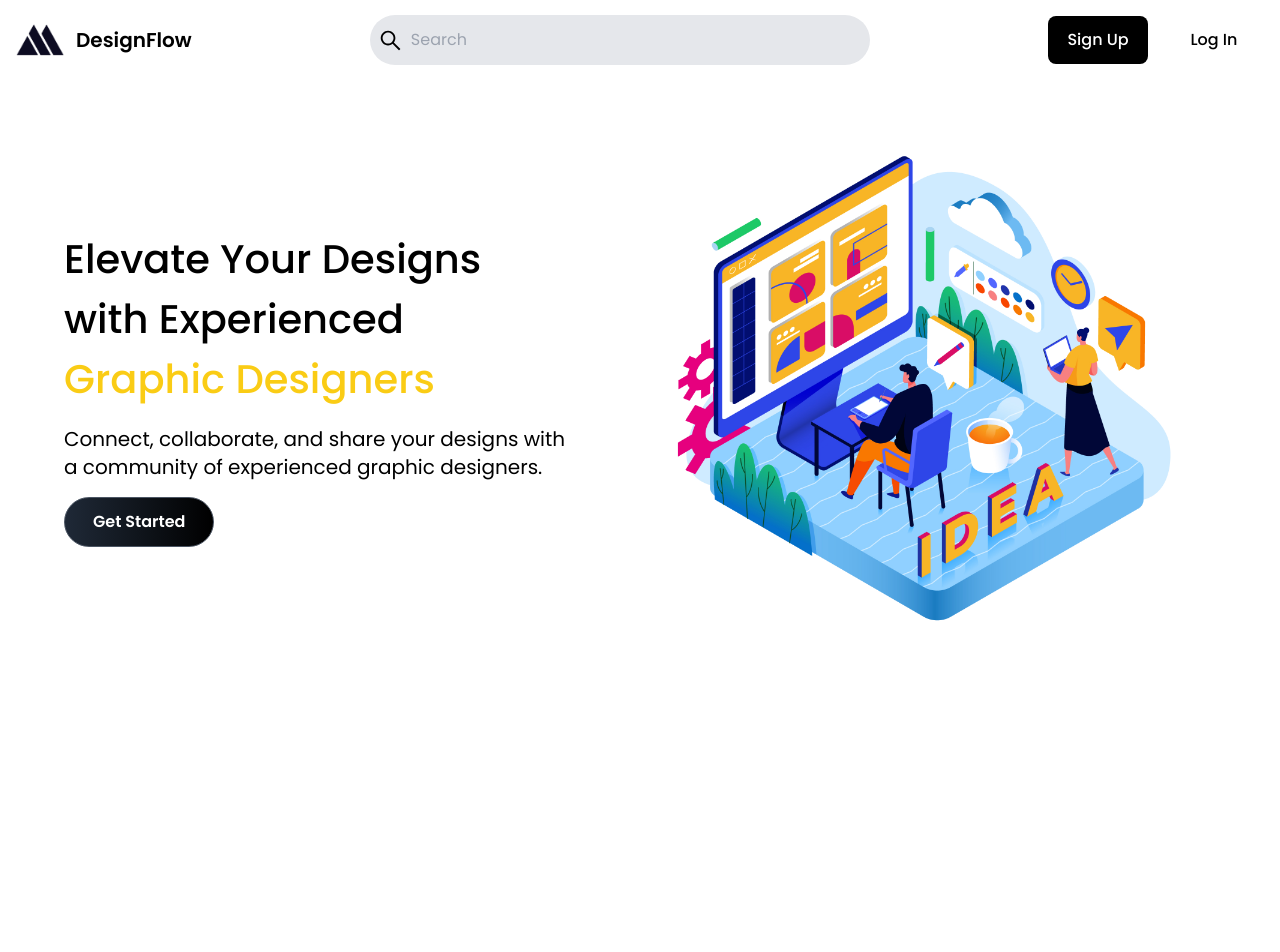
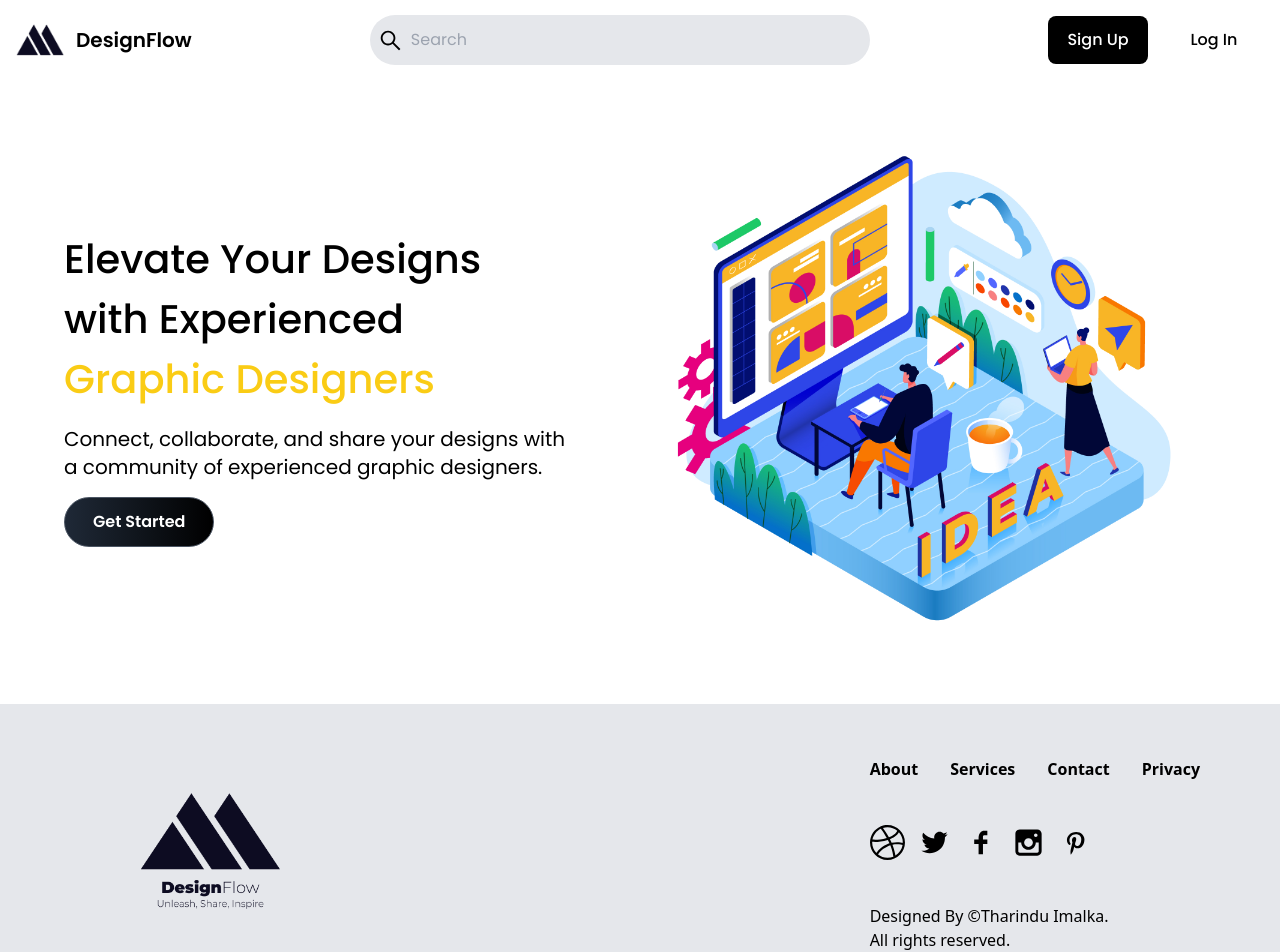
Before and after one commit to TheTharz/DesignFlow, a React (Create React App) app in the folder client/: page / in a window 1280 px wide. Shown: the top 952 px of the page. Before the commit the page ends 800 px from the top, so only its background shows below. Built offline with nearby package versions, Linux system fonts and the light colour scheme.

Commit message:
footer is done

```diff
--- /dev/null
+++ b/client/src/components/Footer.jsx
@@ -0,0 +1,43 @@
+import React from 'react';
+import logo from '../assets/logo.png';
+import { Link } from 'react-router-dom';
+import { SlSocialDribbble } from 'react-icons/sl';
+import {
+  TiSocialTwitter,
+  TiSocialFacebook,
+  TiSocialInstagram,
+  TiSocialPinterest,
+} from 'react-icons/ti';
+const Footer = () => {
+  return (
+    <div className='w-full h-[300px] bg-gray-200 flex flex-row justify-between items-center px-8'>
+      <div className='px-8'>
+        <img src={logo} alt='logo' width='300' height='300' />
+      </div>
+      <div className='flex flex-col gap-3 px-8'>
+        <div className='flex flex-row gap-8 font-semibold p-4'>
+          <Link to='/about'>About</Link>
+          <Link to='/services'>Services</Link>
+          <Link to='/contact'>Contact</Link>
+          <Link to='/privacy'>Privacy</Link>
+        </div>
+        <div className='flex flex-row gap-3 p-4'>
+          <SlSocialDribbble size={35} />
+          <TiSocialTwitter size={35} />
+          <TiSocialFacebook size={35} />
+          <TiSocialInstagram size={35} />
+          <TiSocialPinterest size={35} />
+        </div>
+        <div className='p-4'>
+          <p>
+            Designed By ©Tharindu Imalka.
+            <br />
+            All rights reserved.
+          </p>
+        </div>
+      </div>
+    </div>
+  );
+};
+
+export default Footer;
--- a/client/src/components/Hero.jsx
+++ b/client/src/components/Hero.jsx
@@ -1,8 +1,8 @@
 import React from 'react';
 import HeroImage from '../assets/heroImage.jpg';
-import { useNavigate } from 'react-router-dom';
+//import { useNavigate } from 'react-router-dom';
 const Hero = () => {
-  const navigate = useNavigate();
+  //const navigate = useNavigate();
   return (
     <div className='flex flex-row gap-4 m-2 p-2 justify-between font-Poppins items-center'>
       <div className='ml-10'>
--- a/client/src/pages/Homepage.jsx
+++ b/client/src/pages/Homepage.jsx
@@ -1,11 +1,13 @@
 import React from 'react';
 import NavBar from '../components/NavBar';
 import Hero from '../components/Hero';
+import Footer from '../components/Footer';
 const Homepage = () => {
   return (
     <div>
       <NavBar />
       <Hero />
+      <Footer />
     </div>
   );
 };
```
